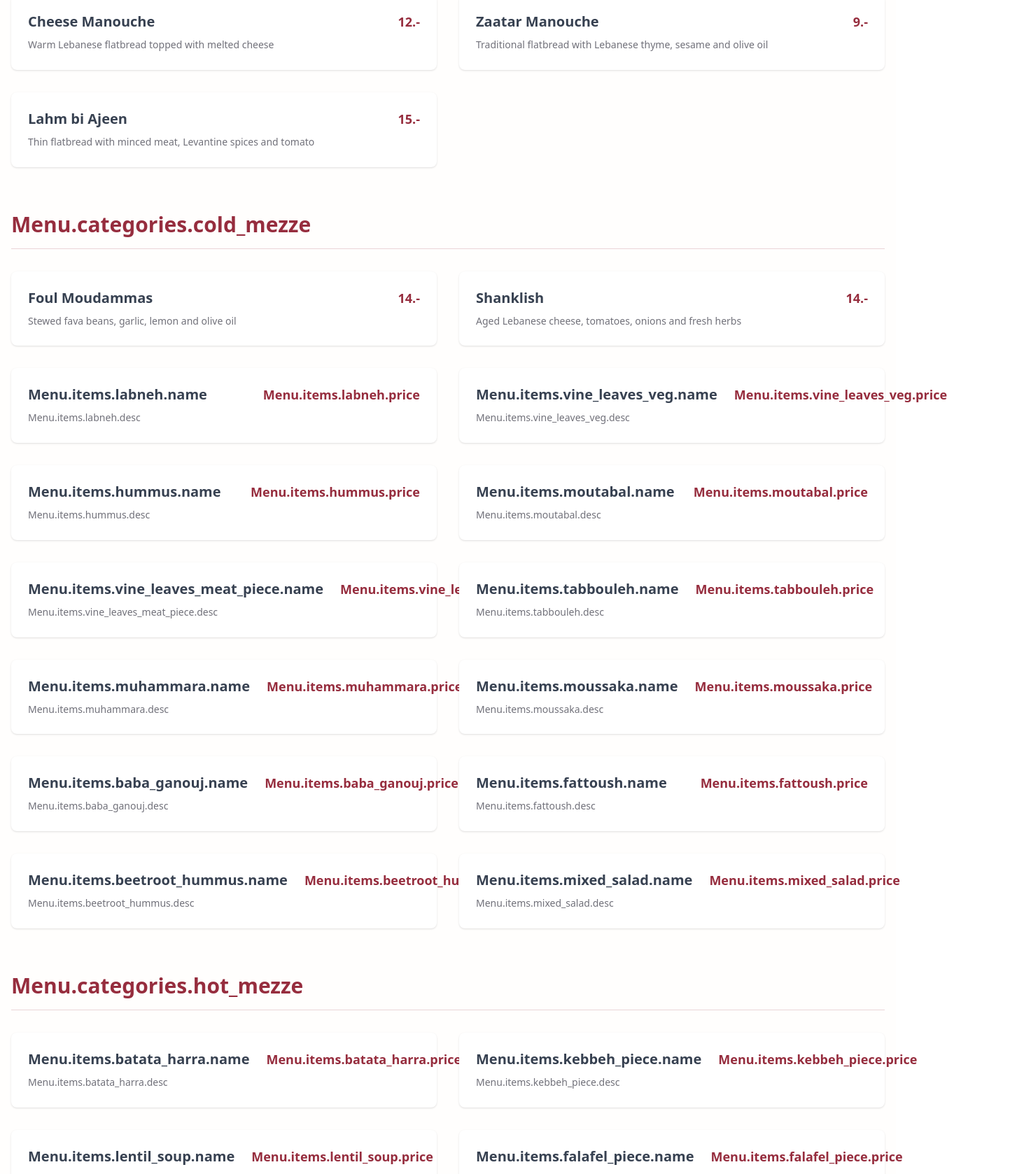
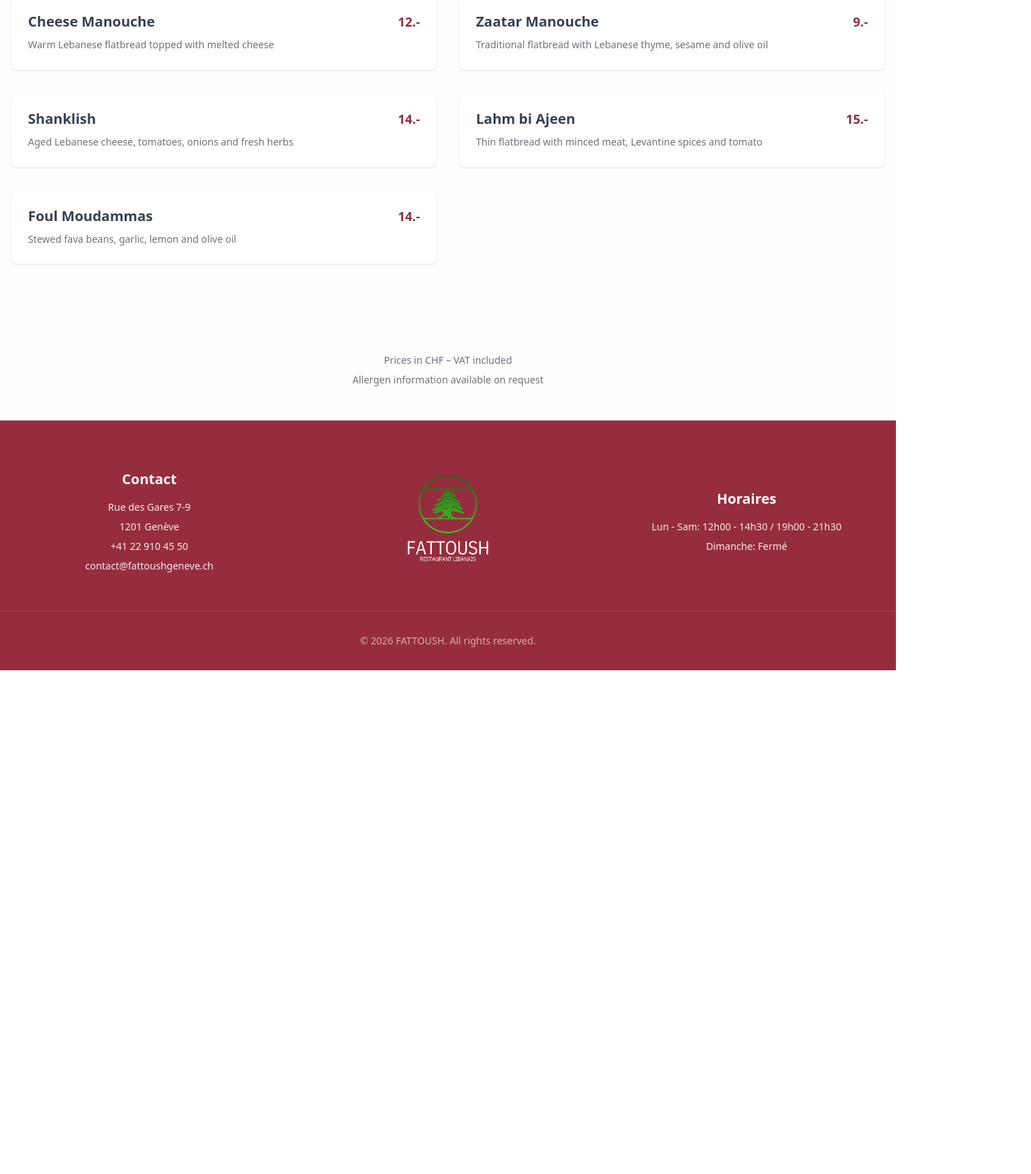
Before and after one commit to lopezdamien/fattoush, a Next.js app: page /en/menu in a window 1280 px wide. Shown: the part 520-2198 px from the top of the page at 70% size, 1473 px wide, since content can reach past the window. After the commit the page ends 1478 px from the top, so only its background shows below. Built offline with nearby package versions, Linux system fonts and the light colour scheme.

Commit message:
Refactor menu page to display only breakfast items

```diff
--- a/src/app/[locale]/menu/page.tsx
+++ b/src/app/[locale]/menu/page.tsx
@@ -4,7 +4,7 @@ import { FadeIn } from "@/components/ui/FadeIn";
 import { getTranslations } from "next-intl/server";
 import { Link } from "@/i18n/routing";
 
-type MenuCategory = "breakfast" | "cold_mezze" | "hot_mezze" | "mezze_menus" | "main_dishes" | "grill" | "sandwich_menus" | "kids_menus" | "desserts" | "drinks";
+type MenuCategory = "breakfast";
 
 export async function generateMetadata({ params }: { params: Promise<{ locale: string }> }) {
     const { locale } = await params;
@@ -21,52 +21,16 @@ export default function MenuPage() {
 
     // Definition of the menu structure with items for each category
     const menuStructure: Record<MenuCategory, string[]> = {
-        breakfast: ["manouche_cheese", "manouche_zaatar", "lahm_bi_ajeen"],
-        cold_mezze: [
-            "foul", "shanklish", "labneh", "vine_leaves_veg",
-            "hummus", "moutabal", "vine_leaves_meat_piece",
-            "tabbouleh", "muhammara", "moussaka", "baba_ganouj",
-            "fattoush", "beetroot_hummus", "mixed_salad"
-        ],
-        hot_mezze: [
-            "batata_harra", "kebbeh_piece", "lentil_soup",
-            "falafel_piece", "fatayer_piece", "rikakat_piece",
-            "halloumi", "fries", "sfiha", "chicken_wings",
-            "makanek", "spicy_sausages", "meat_hummus"
-        ],
-        mezze_menus: ["cold_mezze_small_2", "cold_mezze_large_4", "hot_mezze_large_4"],
-        main_dishes: [
-            "kabsa_chicken", "kebbeh_bil_laban", "kabsa_meat",
-            "vine_leaves_main", "arayes"
-        ],
-        grill: [
-            "lamb_plate", "chicken_plate", "kafta_plate",
-            "lamb_chicken_plate", "arayes_family",
-            "family_grilled_chicken", "half_grilled_chicken",
-            "mixed_grill_skewers", "mixed_mezze_plate",
-            "mixed_grill_family"
-        ],
-        sandwich_menus: [
-            "falafel_sandwich_menu", "meat_sandwich_menu",
-            "chicken_sandwich_menu", "vege_plate"
-        ],
-        kids_menus: ["kids_menu"],
-        desserts: [
-            "knafeh", "baklava", "basboussa",
-            "katayef_walnut", "mouhalabieh",
-            "katayef_kashta", "gourmet_coffee"
-        ],
-        drinks: [
-            "coffee_tea", "black_tea", "ayran",
-            "mint_tea", "soft_drinks", "wine_glass"
+        breakfast: [
+            "manouche_cheese",
+            "manouche_zaatar",
+            "shanklish",
+            "lahm_bi_ajeen",
+            "foul"
         ]
     };
 
-    const categories: MenuCategory[] = [
-        "breakfast", "cold_mezze", "hot_mezze", "mezze_menus",
-        "main_dishes", "grill", "sandwich_menus", "kids_menus",
-        "desserts", "drinks"
-    ];
+    const categories: MenuCategory[] = ["breakfast"];
 
     return (
         <main className="pt-24 min-h-screen bg-secondary/30">
```
